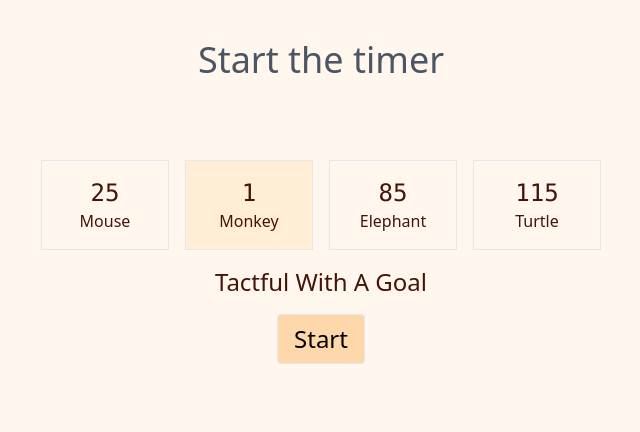
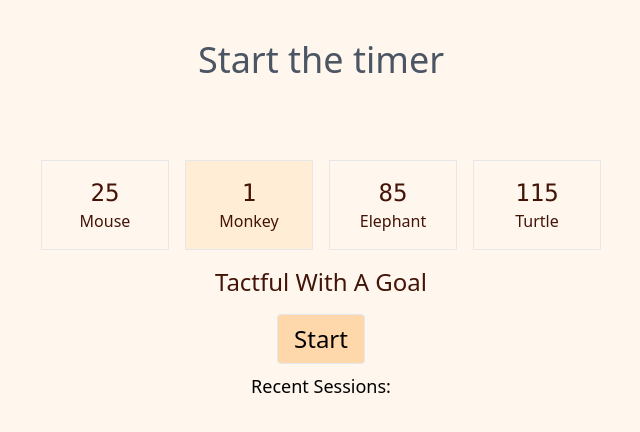
Before and after one commit to nkitsaini/focus_timer, a SvelteKit app: page / in a window 1280 px wide. Shown: the top 432 px of the page, without its empty margins (319-959 px from the left). Built offline with nearby package versions, Linux system fonts and the light colour scheme.

Commit message:
messy supports persistence and notes

```diff
--- /dev/null
+++ b/src/lib/db.ts
@@ -0,0 +1,21 @@
+import Dexie, {type Table} from 'dexie';
+import type { TimelineEvent, UserEvent } from './timer_clock.svelte';
+
+export interface TimerSessionRow {
+  id?: number;
+  events: UserEvent[];
+  last_tick: number;
+}
+
+export class DatabaseDexie extends Dexie {
+  sessions!: Table<TimerSessionRow>;
+
+  constructor() {
+    super('timer-db');
+    this.version(1).stores({
+      sessions: '++id,events,last_tick'
+    });
+  }
+}
+
+export const db = new DatabaseDexie();
--- a/src/lib/index.ts
+++ b/src/lib/index.ts
@@ -1,7 +1,7 @@
 // place files you want to import through the `$lib` alias in this folder.
 
 
-export function assert(value: any, message: string = "assertion error") {
+export function assert(value: any, message: string = "assertion error"): asserts value {
 	if (!Boolean(value)) {
 		throw new Error(message)
 	}
--- /dev/null
+++ b/src/lib/shortcut.ts
@@ -0,0 +1,24 @@
+// from: https://svelte.dev/repl/acd92c9726634ec7b3d8f5f759824d15?version=4.2.10
+export const shortcut = <T extends HTMLElement>(node: T, params: {control?:boolean, alt?: boolean, shift?: boolean, code: KeyboardEvent['code'], callback?: (node: T) => void}) => {
+    let handler: any;
+    const removeHandler = () => window.removeEventListener('keydown', handler), setHandler = () => {
+        removeHandler();
+        if (!params)
+            return;
+        handler = (e: KeyboardEvent) => {
+            if ((!!params.alt != e.altKey) ||
+                (!!params.shift != e.shiftKey) ||
+                (!!params.control != (e.ctrlKey || e.metaKey)) ||
+                params.code != e.code)
+                return;
+            e.preventDefault();
+            params.callback ? params.callback(node) : node.click();
+        };
+        window.addEventListener('keydown', handler);
+    };
+    setHandler();
+    return {
+        update: setHandler,
+        destroy: removeHandler,
+    };
+};
--- /dev/null
+++ b/src/lib/time_util.ts
@@ -0,0 +1,4 @@
+export function humanizeTimestamp(timestampMs: number) {
+		let date = new Date(timestampMs);
+		return date.toLocaleString();
+	}
--- a/src/lib/timer_clock.svelte.ts
+++ b/src/lib/timer_clock.svelte.ts
@@ -5,27 +5,39 @@ import * as R from 'remeda'
 function get_now(): number {
 	return Date.now()
 }
+class LiveTime {
+	now = $state(get_now())
+	constructor(){
+		setInterval(() => this.now = get_now(), 50)
+	}
+}
 
-let CURRENT_TIME = $state(get_now())
+export const CURRENT_TIME = new LiveTime();
 
-setInterval(() => CURRENT_TIME = get_now(), 50)
-
-
-type TimelineEvent = {
-	kind: 'started',
-	timestamp: number
-} | {
+type PauseEvent = {
 	kind: 'paused',
 	timestamp: number
-} | {
+}
+export type UserEvent = {
+	kind: 'started',
+	timestamp: number,
+	timerDuration: number,
+} | PauseEvent | {
 	kind: 'resumed',
 	timestamp: number,
 	pauseDuration: number,
 } | {
+	kind: 'noteAdded',
+	timestamp: number,
+	message: string,
+}
+
+export type TimelineEvent = UserEvent | {
 	kind: 'finished',
 	timestamp: number,
-	totalPauseDuration: number,
+	totalPauseDuration: number
 }
+
 interface TimerClockState {
 	startAt: number,
 	timeline: TimelineEvent[]
@@ -42,30 +54,40 @@ interface TimerClockState {
 
 	isCompleted: boolean
 	isPaused: boolean,
-	timestamps: number[]
+	lastPausedEvent: null | PauseEvent
+	userEvents: UserEvent[]
 }
 
-function parseTimestamps(now: number, timestamps: number[], timerDuration: number): TimerClockState {
-	assert(timestamps.length != 0)
+export function parseEvents(now: number, userEvents: UserEvent[]): TimerClockState {
+	assert(userEvents.length != 0)
+	assert(userEvents[0].kind === "started")
 	// console.log(now, timestamps.slice(-1)[0])
-	assert(now >= timestamps.slice(-1)[0])
+	assert(now >= R.last(userEvents)!.timestamp)
 
-	let isPaused = timestamps.length % 2 == 0
+	let isPaused = R.last(userEvents)!.kind === 'paused';
 	let pauseDuration = 0;
 	let totalPassedDuration = 0;
-	let events: TimelineEvent[] = []
+	let lastPausedEvent = null;
+	let timerDuration = userEvents[0].timerDuration
+	let timelineEvents: TimelineEvent[] = []
 	let isCompleted = false;
-	for (const [idx, ts] of timestamps.entries()) {
-		if (idx === 0) {
-			events.push({ kind: 'started', timestamp: ts })
-		} else if (idx % 2 != 0) {
-			let elapsedTime = ts - timestamps[idx - 1]
-			events.push({ kind: 'paused', timestamp: ts })
+	for (const [idx, event] of userEvents.entries()) {
+		if (event.kind === "started") {
+			timelineEvents.push(event)
+		} else if (event.kind === "paused") {
+			let elapsedTime = event.timestamp - userEvents[idx - 1].timestamp
+			timelineEvents.push(event)
 			totalPassedDuration += elapsedTime
-		} else if (idx % 2 == 0) {
-			let elapsedTime = ts - timestamps[idx - 1]
-			events.push({ kind: 'resumed', timestamp: ts, pauseDuration: elapsedTime })
-			pauseDuration += elapsedTime
+			lastPausedEvent = event
+		} else if (event.kind === 'resumed') {
+			assert(lastPausedEvent !== null)
+			let elapsedTime = event.timestamp - userEvents[idx - 1].timestamp
+			timelineEvents.push(event)
+			pauseDuration += event.timestamp - lastPausedEvent.timestamp;
+			totalPassedDuration += elapsedTime
+		} else if (event.kind === 'noteAdded') {
+			let elapsedTime = event.timestamp - userEvents[idx - 1].timestamp
+			timelineEvents.push(event)
 			totalPassedDuration += elapsedTime
 		} else {
 			throw new Error("unreachable")
@@ -73,11 +95,11 @@ function parseTimestamps(now: number, timestamps: number[], timerDuration: numbe
 		if (!isCompleted && totalPassedDuration - pauseDuration >= timerDuration) {
 			isCompleted = true;
 			let diff = totalPassedDuration - pauseDuration - timerDuration;
-			events.push({ kind: 'finished', timestamp: ts - diff, totalPauseDuration: pauseDuration })
+			timelineEvents.push({ kind: 'finished', timestamp: event.timestamp - diff, totalPauseDuration: pauseDuration })
 		}
 	}
-	if (now > timestamps.slice(-1)[0]) {
-		let elapsed = now - timestamps.slice(-1)[0]
+	if (now > R.last(userEvents)!.timestamp) {
+		let elapsed = now - R.last(userEvents)!.timestamp
 		if (isPaused) {
 			pauseDuration += elapsed
 		}
@@ -85,15 +107,17 @@ function parseTimestamps(now: number, timestamps: number[], timerDuration: numbe
 		if (!isCompleted && totalPassedDuration - pauseDuration >= timerDuration) {
 			isCompleted = true;
 			let diff = totalPassedDuration - pauseDuration - timerDuration;
-			events.push({ kind: 'finished', timestamp: now - diff, totalPauseDuration: pauseDuration })
+			timelineEvents.push({ kind: 'finished', timestamp: now - diff, totalPauseDuration: pauseDuration })
 		}
 	}
-	events = R.sortBy(events, (e) => e.timestamp)
+	timelineEvents = R.sortBy(timelineEvents, (e) => e.timestamp)
 
 	let effectiveDuration = totalPassedDuration - pauseDuration;
+	assert(!isPaused || lastPausedEvent !== null)
 	return {
-		startAt: timestamps[0],
-		timeline: events,
+		userEvents: userEvents,
+		startAt: userEvents[0].timestamp,
+		timeline: timelineEvents,
 		isPaused,
 		isCompleted,
 		totalPauseDuration: pauseDuration,
@@ -102,8 +126,7 @@ function parseTimestamps(now: number, timestamps: number[], timerDuration: numbe
 		remainingDuration: isCompleted ? 0 : timerDuration - effectiveDuration,
 		surpassedDuration: isCompleted ? effectiveDuration - timerDuration : 0,
 		percentCompleted: (effectiveDuration * 100) / timerDuration,
-		timestamps
-
+		lastPausedEvent
 	}
 }
 
@@ -115,24 +138,44 @@ export function splitTimestamp(ts: number) {
 }
 
 export class TimerClock {
-	/** timestamps = [startTime, pauseTime, resumeTime, pauseTime, resumeTime, ...] */
-	timestamps: number[] = $state([CURRENT_TIME - 1000])
+	userEvents: UserEvent[] = $state([{kind: 'started', timestamp: CURRENT_TIME.now - 1000, timerDuration: 1000}])
 	timerDuration: number = $state(0)
-	state: TimerClockState = $derived(parseTimestamps(CURRENT_TIME, this.timestamps, this.timerDuration))
+	state: TimerClockState = $derived(parseEvents(CURRENT_TIME.now, this.userEvents))
 	constructor(timerDuration: number) {
 		this.timerDuration = timerDuration
-		this.timestamps = [CURRENT_TIME]
+		this.userEvents = [{
+			kind: "started",
+			timestamp: CURRENT_TIME.now,
+			timerDuration
+		}]
 	}
 
 	pause() {
 		if (!this.state.isPaused) {
-			this.timestamps.push(CURRENT_TIME)
+			this.userEvents.push({
+				kind: 'paused',
+				timestamp: CURRENT_TIME.now
+			})
 		}
 	}
 
 	resume() {
+		let now = CURRENT_TIME.now
 		if (this.state.isPaused) {
-			this.timestamps.push(CURRENT_TIME)
+			assert(this.state.lastPausedEvent)
+			this.userEvents.push({
+				kind: 'resumed',
+				timestamp: now,
+				pauseDuration: now - this.state.lastPausedEvent!.timestamp
+			})
 		}
 	}
+
+	add_note(message: string) {
+		this.userEvents.push({
+			kind: 'noteAdded',
+			timestamp: CURRENT_TIME.now,
+			message: message
+		})
+	}
 }
--- a/src/routes/+page.svelte
+++ b/src/routes/+page.svelte
@@ -2,8 +2,13 @@
 	import { page } from "$app/stores";
 	import type { TimerOptionDetail } from "$lib";
 	import { goto, pushState } from "$app/navigation";
+	import * as R from 'remeda'
 	import TimerOption from "./TimerOption.svelte";
+	import { parseEvents } from "$lib/timer_clock.svelte";
+	import { humanizeTimestamp } from "$lib/time_util";
 	import { dev } from "$app/environment";
+	import { liveQuery } from "dexie";
+	import { db, type TimerSessionRow } from "$lib/db";
 	import HourGlass from "./HourGlass.svelte";
 	import { onMount } from "svelte";
 	const OPTIONS: TimerOptionDetail[] = $state([
@@ -41,6 +46,15 @@
 			linkDetail = defaultLinkDetail;
 		}
 	});
+
+	let _timerSessions = liveQuery(() => {
+		return db.sessions.toArray();
+	});
+
+	let timerSessions = $derived(
+		R.sortBy(($_timerSessions || []).map((x) => parseEvents(x.last_tick, x.events)), x => x.startAt).reverse(),
+	);
+
 	let selectedOption: TimerOptionDetail | null = $state(null);
 	onMount(() => {
 		// @ts-ignore
@@ -67,6 +81,16 @@
 				})}
 		/>
 	</div>
+	<div class="m-auto w-max mt-2">
+		<div class="text-center text-lg ">Recent Sessions: </div>
+		{#each timerSessions as session}
+			<p class="mt-2">
+				{humanizeTimestamp(session.startAt)} - {Math.floor(
+					session.totalEffectiveDuration / (60 * 1000),
+				)} minutes
+			</p>
+		{/each}
+	</div>
 {:else}
 	<HourGlass
 		option={JSON.parse($page.state.timerDetail)}
```
Also changed, not shown: src/routes/HourGlass.svelte (+100 -19 lines).
